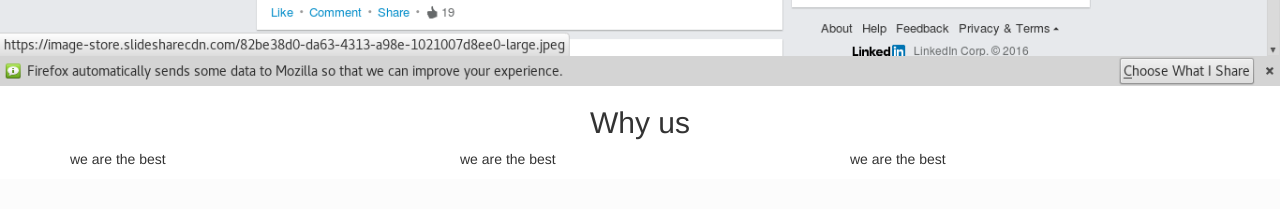
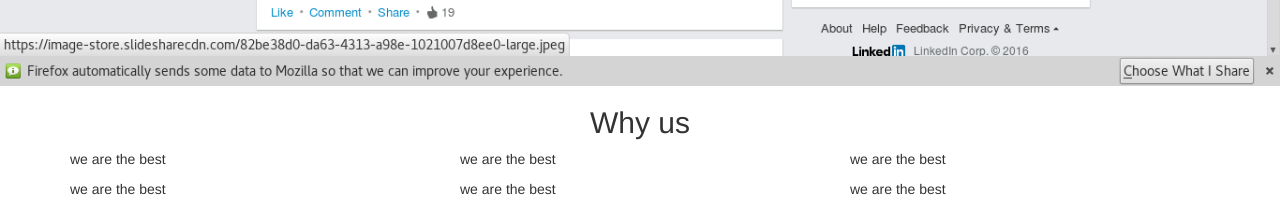
Before and after one commit to Ngahu/Movies, a Django app: page / in a window 1280 px wide. Shown: the part 706-915 px from the top of the page. Before the commit the page ends 871 px from the top, so only its background shows below. Run offline with Django 3.2, Linux system fonts and the light colour scheme; some libraries are stand-ins or nearby versions.

Commit message:
making of the more info in the why us section

```diff
--- a/mysite/Movies/templates/Movies/index.html
+++ b/mysite/Movies/templates/Movies/index.html
@@ -28,6 +28,22 @@
                <p> we are the best  </p>
            </div>
 
+           <div class="col-sm-6 col-md-4">
+               <p> we are the best  </p>
+           </div>
+
+           <div class="col-sm-6 col-md-4">
+               <p> we are the best  </p>
+           </div>
+
+           <div class="col-sm-6 col-md-4">
+               <p> we are the best  </p>
+           </div>
+
+      </div>
+</div>
+
+
 
 
 
```
